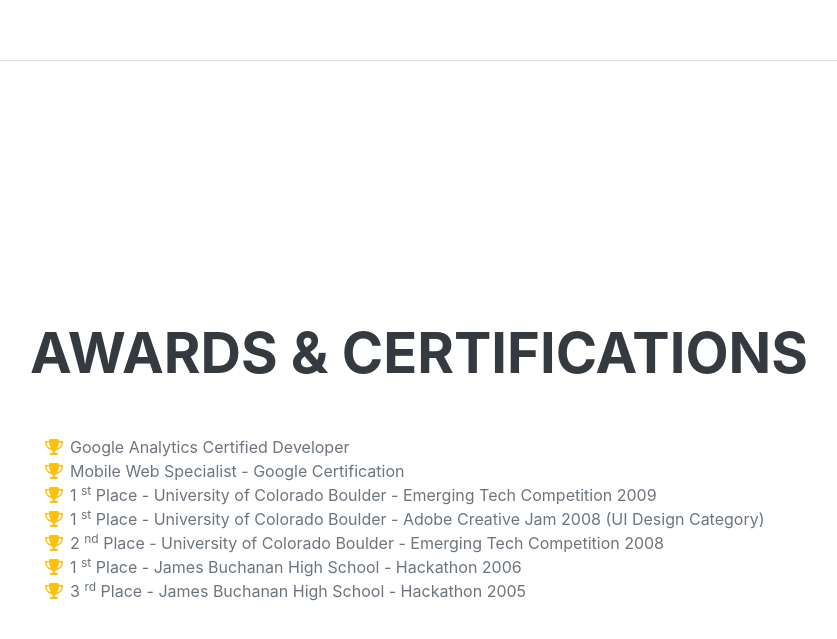
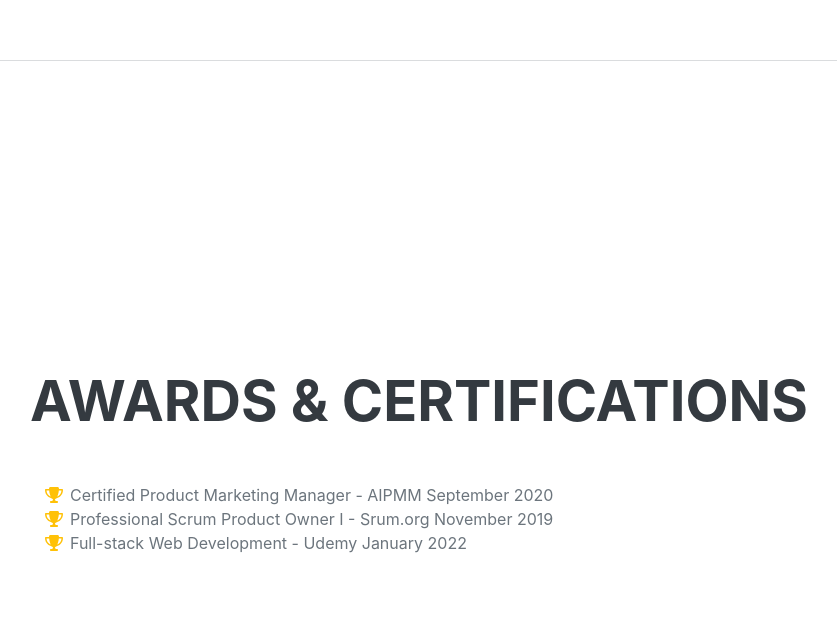
Before and after one commit to formijin/CV, a plain HTML site: page index.html in a window 1280 px wide. Shown: the part 4695-5334 px from the top of the page, without its empty margins (290-1127 px from the left). Drawn offline with nearby package versions, Linux system fonts and the light colour scheme; a web font is replaced by a local one.

Commit message:
Added certidfications

```diff
--- a/index.html
+++ b/index.html
@@ -185,42 +185,17 @@
                     <ul class="fa-ul mb-0">
                         <li>
                             <span class="fa-li"><i class="fas fa-trophy text-warning"></i></span>
-                            Google Analytics Certified Developer
+                            Certified Product Marketing Manager - AIPMM September 2020
                         </li>
                         <li>
                             <span class="fa-li"><i class="fas fa-trophy text-warning"></i></span>
-                            Mobile Web Specialist - Google Certification
+                            Professional Scrum Product Owner I - Srum.org November 2019
                         </li>
                         <li>
                             <span class="fa-li"><i class="fas fa-trophy text-warning"></i></span>
-                            1
-                            <sup>st</sup>
-                            Place - University of Colorado Boulder - Emerging Tech Competition 2009
+                            Full-stack Web Development - Udemy January 2022
                         </li>
-                        <li>
-                            <span class="fa-li"><i class="fas fa-trophy text-warning"></i></span>
-                            1
-                            <sup>st</sup>
-                            Place - University of Colorado Boulder - Adobe Creative Jam 2008 (UI Design Category)
-                        </li>
-                        <li>
-                            <span class="fa-li"><i class="fas fa-trophy text-warning"></i></span>
-                            2
-                            <sup>nd</sup>
-                            Place - University of Colorado Boulder - Emerging Tech Competition 2008
-                        </li>
-                        <li>
-                            <span class="fa-li"><i class="fas fa-trophy text-warning"></i></span>
-                            1
-                            <sup>st</sup>
-                            Place - James Buchanan High School - Hackathon 2006
-                        </li>
-                        <li>
-                            <span class="fa-li"><i class="fas fa-trophy text-warning"></i></span>
-                            3
-                            <sup>rd</sup>
-                            Place - James Buchanan High School - Hackathon 2005
-                        </li>
+
                     </ul>
                 </div>
             </section>
```
